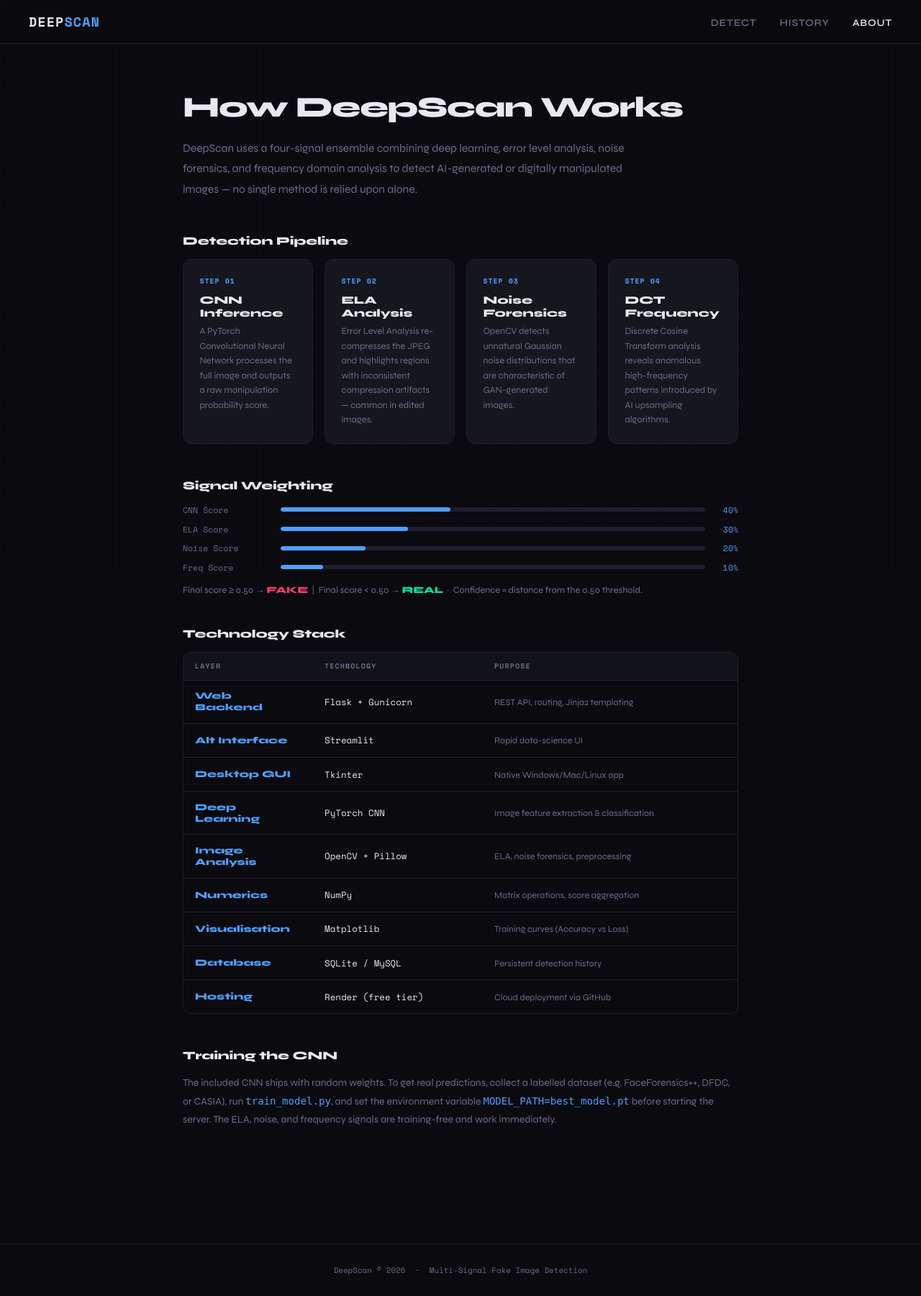
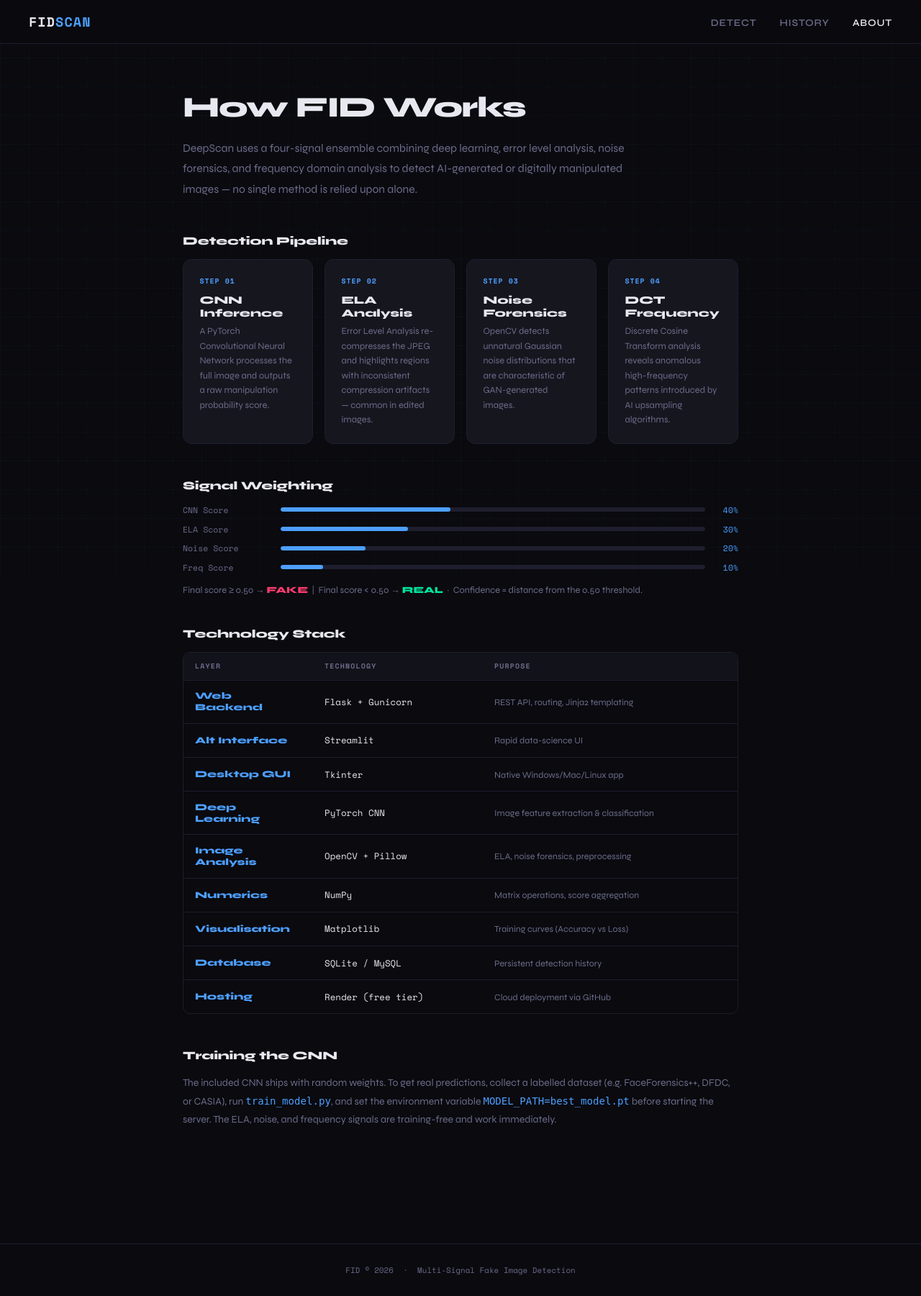
Before and after one commit to TyagiPratush/deepscan, a Flask app: page /about in a window 1280 px wide. Shown: the whole page at 72% size. Run offline with Flask 3, Linux system fonts and the light colour scheme.

Commit message:
Rename DeepScan to FID in about.html

```diff
--- a/templates/about.html
+++ b/templates/about.html
@@ -3,7 +3,7 @@
 <head>
 <meta charset="UTF-8">
 <meta name="viewport" content="width=device-width, initial-scale=1.0">
-<title>About — DeepScan</title>
+<title>About — FID</title>
 <link rel="preconnect" href="https://fonts.googleapis.com">
 <link href="https://fonts.googleapis.com/css2?family=Space+Mono:wght@400;700&family=Syne:wght@400;600;800&display=swap" rel="stylesheet">
 <style>
@@ -95,7 +95,7 @@
 </head>
 <body>
 <nav>
-  <a class="logo" href="/">Deep<span>Scan</span></a>
+  <a class="logo" href="/">FID<span>Scan</span></a>
   <ul>
     <li><a href="/">Detect</a></li>
     <li><a href="/history">History</a></li>
@@ -104,7 +104,7 @@
 </nav>
 
 <div class="page">
-  <h2>How DeepScan Works</h2>
+  <h2>How FID Works</h2>
   <p class="lead">
     DeepScan uses a four-signal ensemble combining deep learning, error level analysis,
     noise forensics, and frequency domain analysis to detect AI-generated or
@@ -193,6 +193,6 @@
   </p>
 </div>
 
-<footer>DeepScan &copy; 2026 &nbsp;·&nbsp; Multi-Signal Fake Image Detection</footer>
+<footer>FID &copy; 2026 &nbsp;·&nbsp; Multi-Signal Fake Image Detection</footer>
 </body>
 </html>
```
